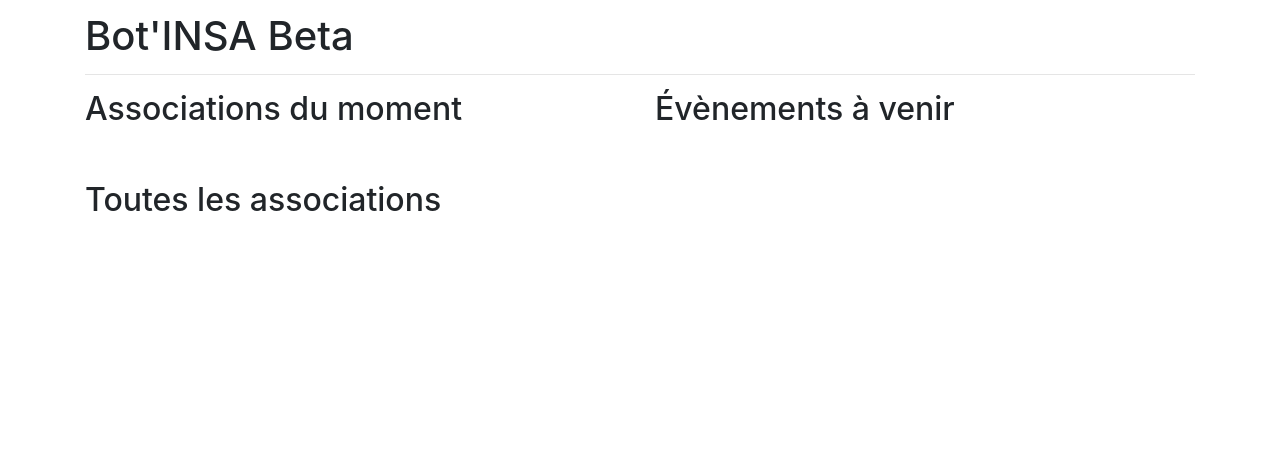
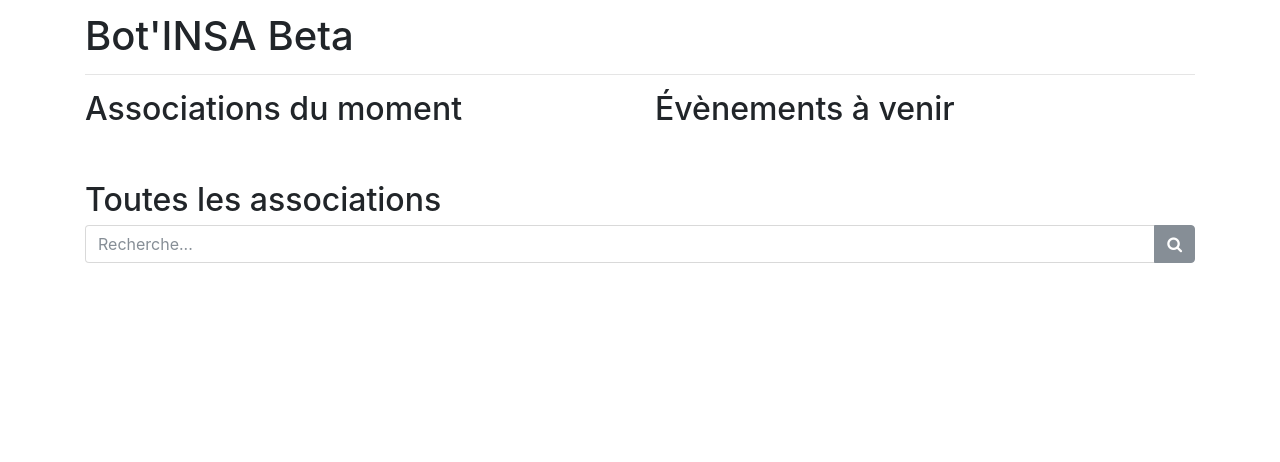
Before and after one commit to BdEINSALyon/portailva, a Django app: template templates/directory/public.html in a window 1280 px wide. Shown: the part 56-518 px from the top of the page. Run offline with Django 3.2, Linux system fonts and the light colour scheme; the template is opened without the code that fills it, so the values that code supplies are empty; some libraries are stand-ins or nearby versions.

Commit message:
Add a search box for title only

```diff
--- a/static/js/main.js
+++ b/static/js/main.js
@@ -1,7 +1,7 @@
 /**
  * Created by leo on 13/10/2016.
  */
-$(function() {
+$(function () {
     $('table[id^=prettyTable]').DataTable({
         "language": {
             "lengthMenu": "Afficher _MENU_ enregistrements par page",
@@ -29,4 +29,10 @@
     $(function () {
         $('[data-toggle="tooltip"]').tooltip();
     });
+
+    $('.searchbox-input').change(function () {
+        $('.card').show();
+        var filter = $(this).val(); // get the value of the input, which we filter on
+        $('.container').find(".card-title:not(:contains(" + filter + "))").parent().parent().css('display', 'none');
     });
+});
--- a/templates/directory/public.html
+++ b/templates/directory/public.html
@@ -76,6 +76,15 @@
 
 
             <h2>Toutes les associations</h2>
+            <div class="mb-4">
+                <div class="input-group">
+                    <input type="text" id="botinsa-search" class="searchbox-input form-control"
+                           placeholder="Recherche...">
+                    <span class="input-group-btn">
+                        <button class="btn btn-secondary" type="button"><i class="fa fa-search pr-0"></i></button>
+                    </span>
+                </div>
+            </div>
             <div class="card-columns">
                 {% for asso in associations %}
                     <div class="card">
```
Lines whose indentation alone changed are shown as unchanged.
